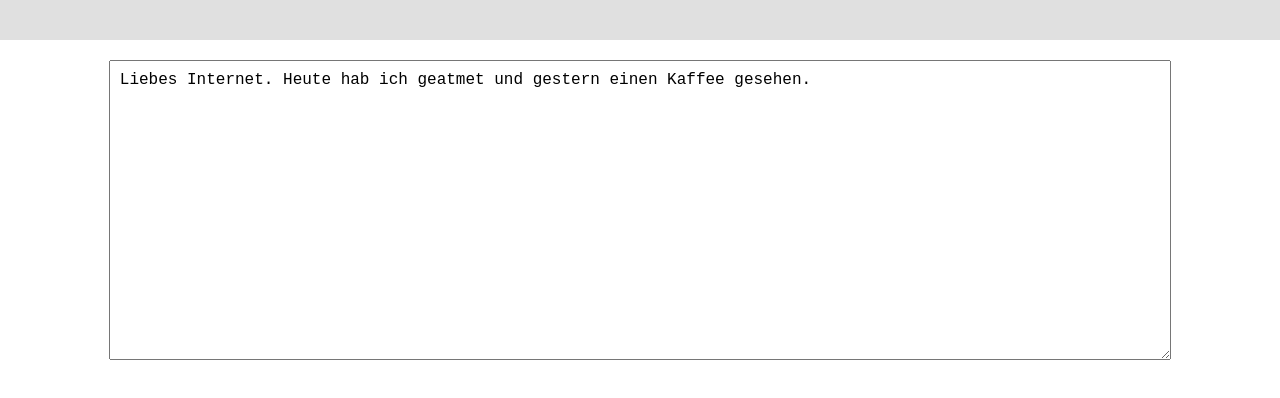
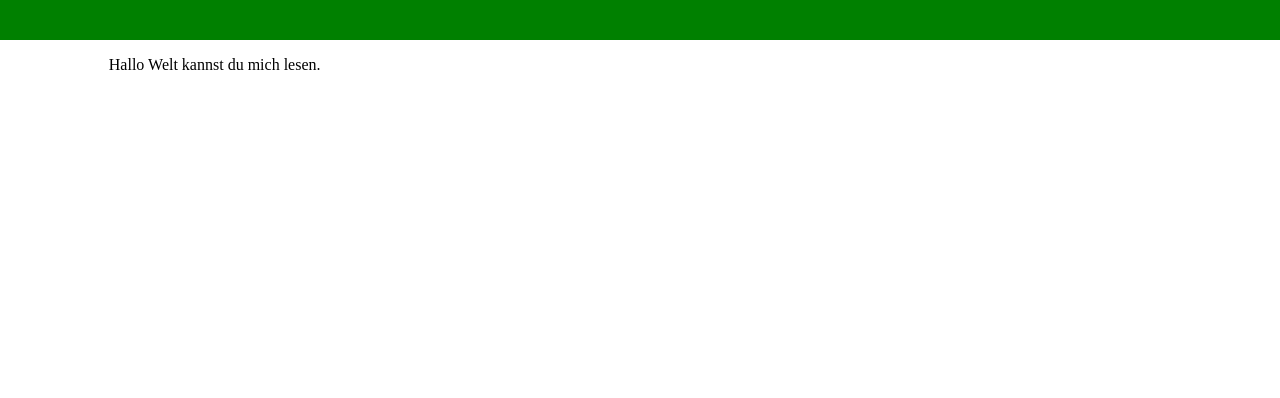
Before and after one commit to henrikh194/SprayedAgainstTheWall, a plain HTML site: page index.html in a window 1280 px wide. Drawn offline with Linux system fonts and the light colour scheme.

Commit message:
Update index.html

```diff
--- a/index.html
+++ b/index.html
@@ -1,28 +1,23 @@
 <!DOCTYPE html>
 <html lang="de">
   <head>
-    <meta charset="UTF-8">
     <meta name="viewport" content="width=device-width, initial-scale=1.0">
     <title>SATW</title>
     <style>
-      /* Entfernt Standardabstände */
       body {
         margin: 0;
         padding: 0;
-        font-family: sans-serif;
+
       }
 
-      /* Oberes div: 5% der Seitenhöhe */
       .top-bar {
-        height: 5vh; /* vh = Prozent der Fensterhöhe */
-        background-color: #e0e0e0; /* nur zur Sichtbarkeit */
-      }
+        height: 5vh;
+        background-color: green;      }
 
-      /* Dynamisches Textfeld mit Randabständen */
       .content {
         margin-left: 8.5%;
         margin-right: 8.5%;
-        margin-top: 20px;
+        margin-top: 2vh;
       }
 
       textarea {
@@ -40,7 +35,7 @@
     <div class="top-bar"></div>
 
     <div class="content">
-      <textarea>Liebes Internet. Heute hab ich geatmet und gestern einen Kaffee gesehen.</textarea>
+      <p>Hallo Welt kannst du mich lesen.</p>
     </div>
   </body>
 </html>
```
